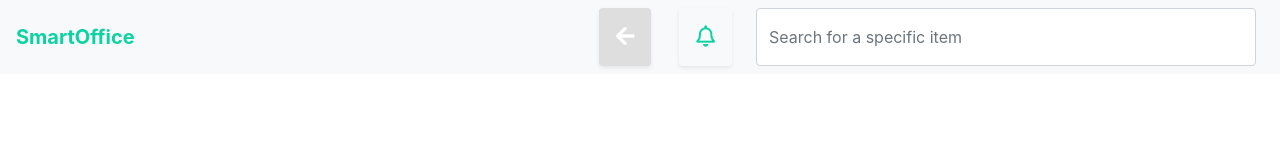
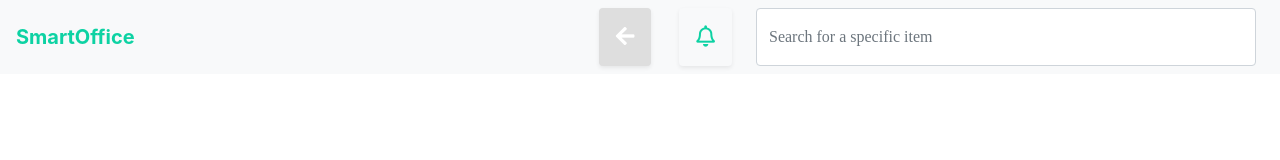
Before and after one commit to vladbarbu/FratiiBrothers, a React (Create React App) app in the folder smart-office/: page / in a window 1280 px wide. Shown: the top 160 px of the page. Built offline with nearby package versions, Linux system fonts and the light colour scheme.

Commit message:
some update

```diff
--- a/smart-office/src/Components/navbar.jsx
+++ b/smart-office/src/Components/navbar.jsx
@@ -5,7 +5,11 @@ class NavBar extends Component {
     const styleTitle = { color: "#0DD2A3" };
     const styleButton = { color: "#0DD2A3" };
     const styleBackButton = { background: "#DEDEDE" };
-    const styleSearch = { width: "500px", height: "58px" };
+    const styleSearch = {
+      width: "500px",
+      height: "58px",
+      fontFamily: "FontAwesome"
+    };
     return (
       <nav className="navbar navbar-light bg-light justify-content-between">
         <a className="navbar-brand font-weight-bold" style={styleTitle}>
@@ -30,7 +34,7 @@ class NavBar extends Component {
           <input
             className="form-control mr-sm-2"
             type="search"
-            placeholder="Search for a specific item"
+            placeholder="Search for a specific item &#xF002;"
             aria-label="Search"
             style={styleSearch}
           />
```
